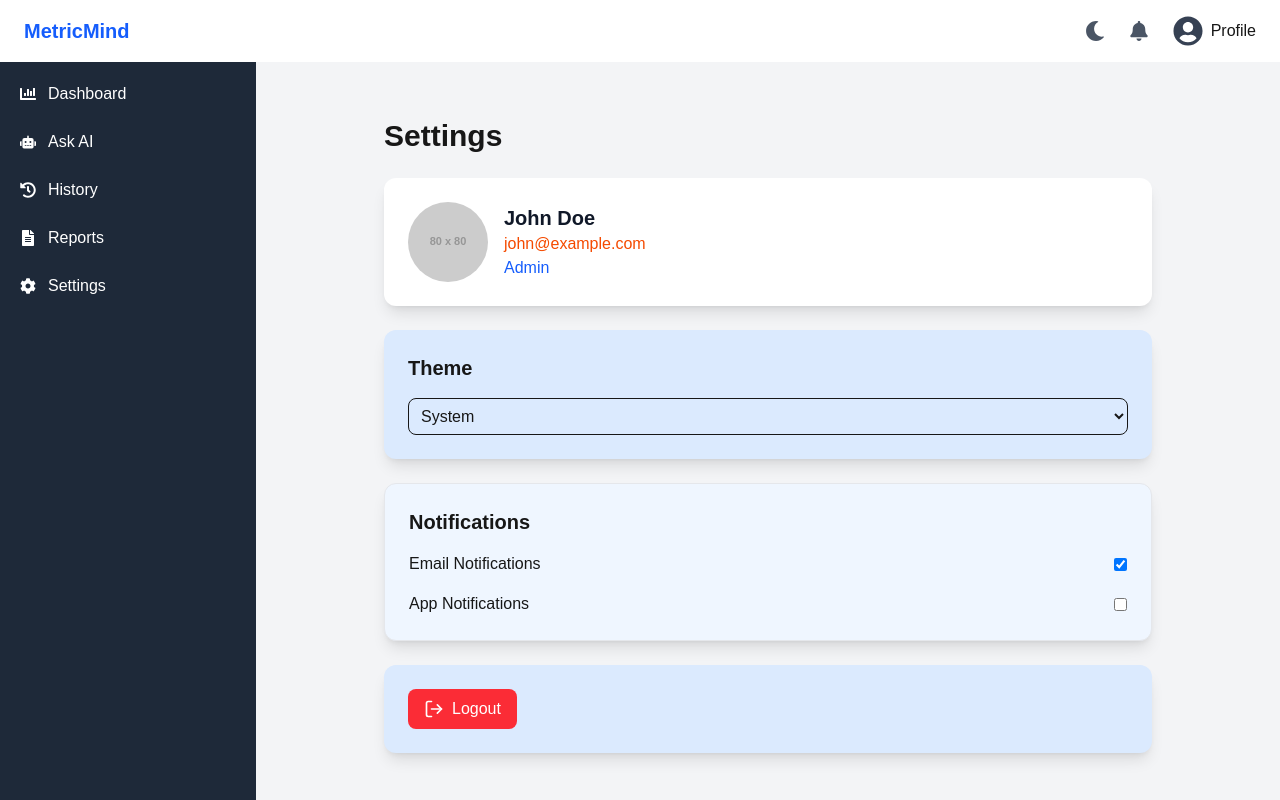
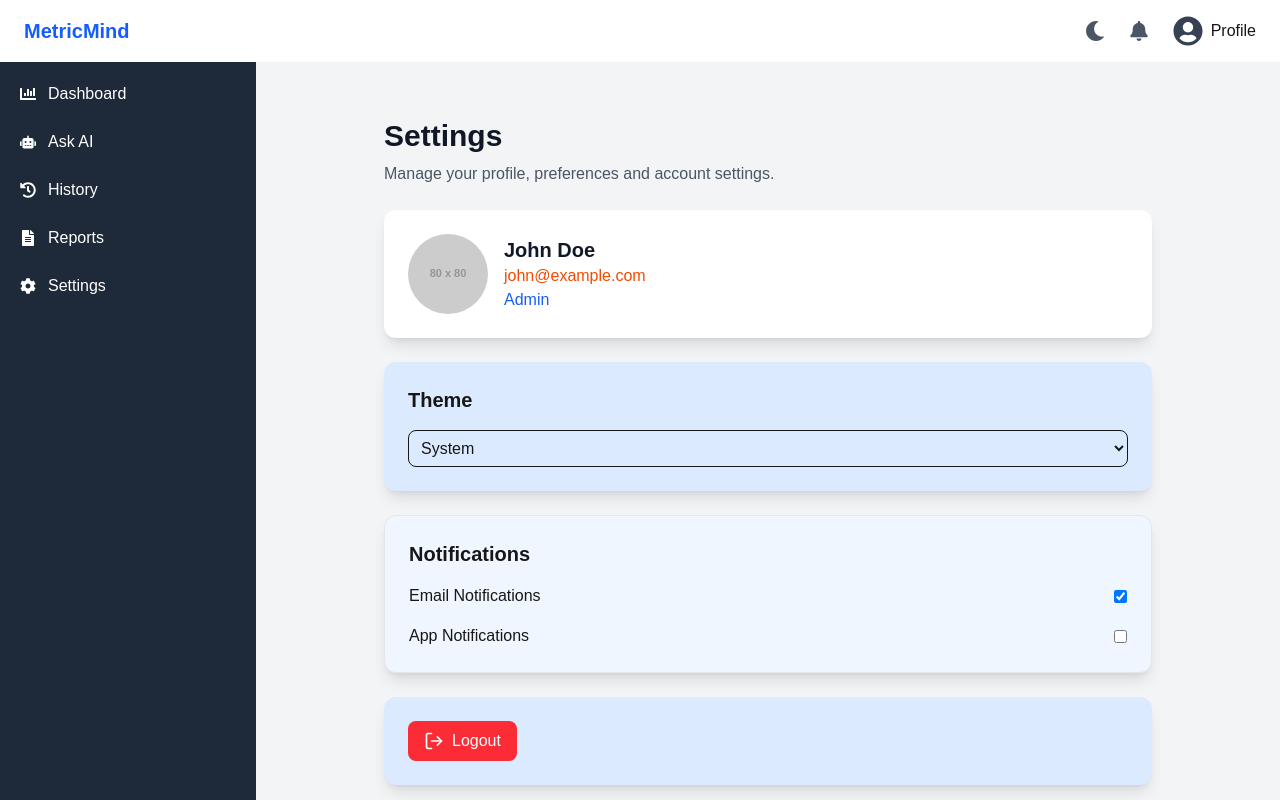
Before and after one commit to ruthalajaswanthkumar-hue/-metricmind-agentic-bi, a Next.js app in the folder frontend_2/: page /settings in a window 1280 px wide. Shown: the top 800 px of the page. Built offline with nearby package versions, Linux system fonts and the light colour scheme.

Commit message:
Updated page.tsx

```diff
--- a/frontend_2/app/settings/page.tsx
+++ b/frontend_2/app/settings/page.tsx
@@ -1,21 +1,258 @@
 "use client";
+
+
+import { motion } from "framer-motion";
 
 import ProfileCard from "@/components/settings/ProfileCard";
 import ThemeToggle from "@/components/settings/ThemeToggle";
 import NotificationSettings from "@/components/settings/NotificationSettings";
 import LogoutButton from "@/components/settings/LogoutButton";
 
-export default function SettingsPage() {
+
+
+export default function SettingsPage(){
+
+
   return (
-    <main className="min-h-screen bg-black-100 p-8">
-      <div className="max-w-3xl mx-auto space-y-6">
-        <h1 className="text-3xl font-bold">Settings</h1>
 
-        <ProfileCard />
-        <ThemeToggle />
-        <NotificationSettings />
-        <LogoutButton />
-      </div>
+
+    <main
+
+      className="
+      min-h-screen
+      bg-gray-100
+      p-5
+      sm:p-8
+
+      dark:bg-slate-950
+      "
+
+    >
+
+
+
+      <motion.div
+
+
+        initial={{
+          opacity:0,
+          y:30,
+        }}
+
+
+        animate={{
+          opacity:1,
+          y:0,
+        }}
+
+
+        transition={{
+          duration:0.5,
+        }}
+
+
+
+        className="
+        mx-auto
+        max-w-3xl
+        space-y-6
+        "
+
+      >
+
+
+
+
+
+
+        {/* Header */}
+
+
+
+        <div>
+
+
+          <h1
+
+            className="
+            text-3xl
+            font-bold
+            text-gray-900
+
+            dark:text-white
+            "
+
+          >
+
+            Settings
+
+          </h1>
+
+
+
+
+          <p
+
+            className="
+            mt-2
+            text-gray-600
+
+            dark:text-gray-400
+            "
+
+          >
+
+            Manage your profile, preferences and account settings.
+
+          </p>
+
+
+
+        </div>
+
+
+
+
+
+
+
+        {/* Profile */}
+
+
+
+        <motion.div
+
+          initial={{
+            opacity:0,
+            y:20,
+          }}
+
+          animate={{
+            opacity:1,
+            y:0,
+          }}
+
+          transition={{
+            delay:0.1,
+          }}
+
+        >
+
+          <ProfileCard />
+
+        </motion.div>
+
+
+
+
+
+
+
+
+        {/* Theme */}
+
+
+
+        <motion.div
+
+          initial={{
+            opacity:0,
+            y:20,
+          }}
+
+          animate={{
+            opacity:1,
+            y:0,
+          }}
+
+          transition={{
+            delay:0.2,
+          }}
+
+        >
+
+          <ThemeToggle />
+
+        </motion.div>
+
+
+
+
+
+
+
+
+        {/* Notifications */}
+
+
+
+        <motion.div
+
+          initial={{
+            opacity:0,
+            y:20,
+          }}
+
+          animate={{
+            opacity:1,
+            y:0,
+          }}
+
+          transition={{
+            delay:0.3,
+          }}
+
+        >
+
+          <NotificationSettings />
+
+        </motion.div>
+
+
+
+
+
+
+
+
+        {/* Logout */}
+
+
+
+        <motion.div
+
+          initial={{
+            opacity:0,
+            y:20,
+          }}
+
+          animate={{
+            opacity:1,
+            y:0,
+          }}
+
+          transition={{
+            delay:0.4,
+          }}
+
+        >
+
+          <LogoutButton />
+
+        </motion.div>
+
+
+
+
+
+      </motion.div>
+
+
+
     </main>
+
+
   );
+
+
 }
```
